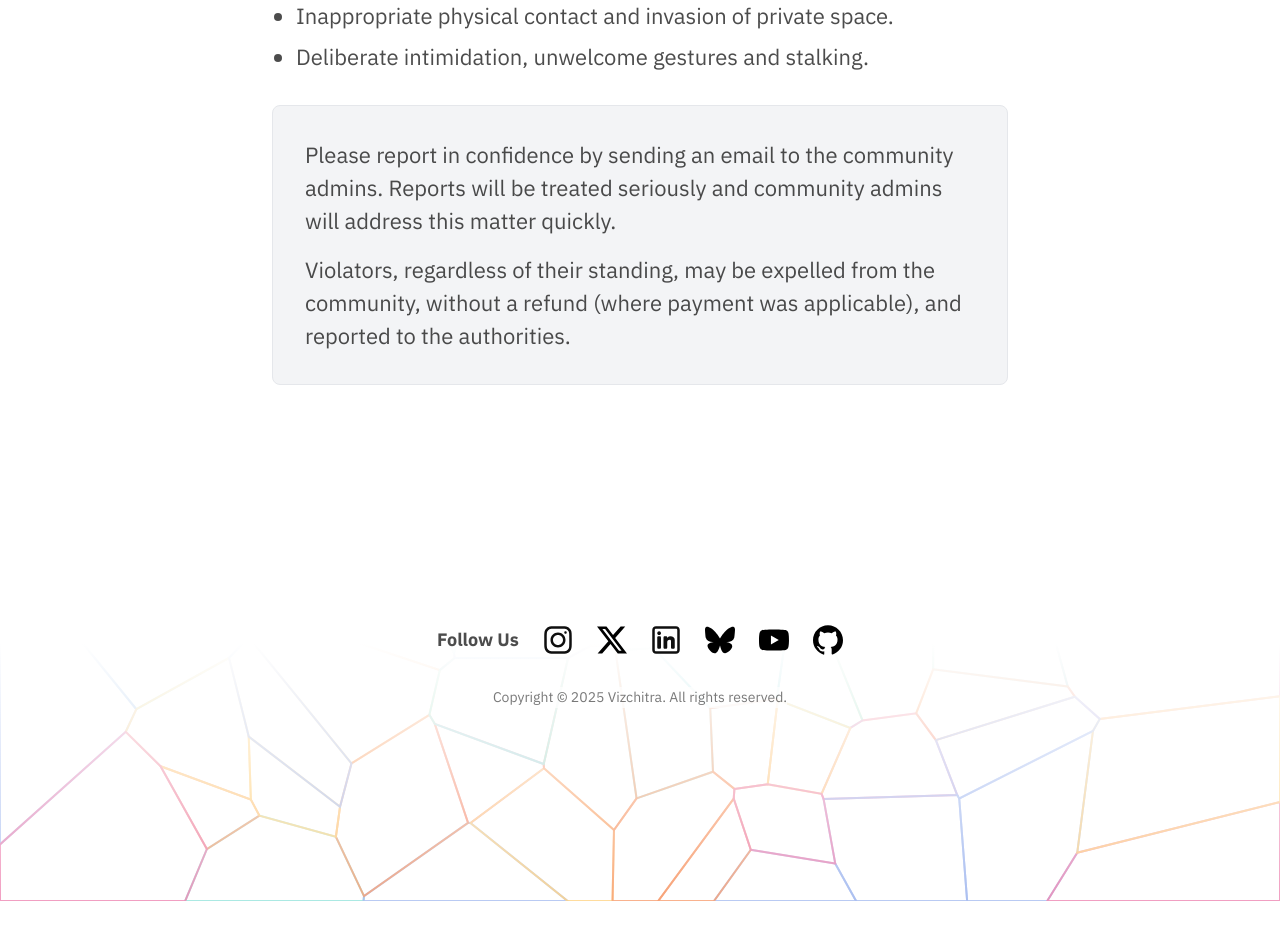
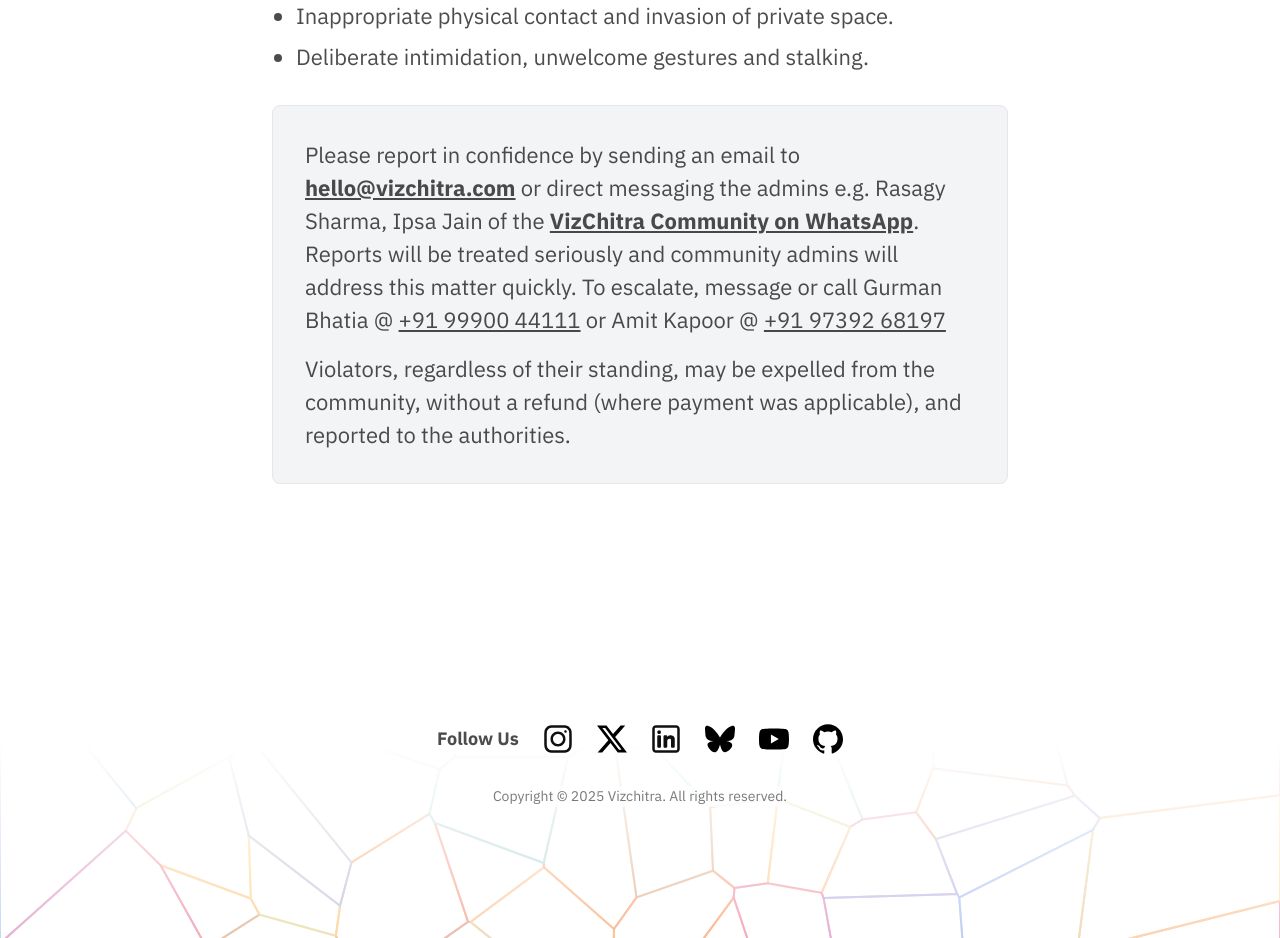
Before and after one commit to vizchitra/vizchitra.github.io, a SvelteKit app: page /code-of-conduct in a window 1280 px wide. Shown: the part 1260-2198 px from the top of the page. Before the commit the page ends 2161 px from the top, so only its background shows below. Built offline with nearby package versions, Linux system fonts and the light colour scheme.

Commit message:
Fix for #94 Code of Conduct (#97)
* Fix for #94 Code of Conduct

* Added update pnmp-lock.yml

* Fix for build failing, Removed Tina Dependencies

```diff
--- a/package.json
+++ b/package.json
@@ -20,7 +20,6 @@
 		"@sveltejs/kit": "^2.16.0",
 		"@sveltejs/vite-plugin-svelte": "^5.0.0",
 		"@tailwindcss/vite": "^4.0.0",
-		"@tinacms/cli": "^1.8.4",
 		"@types/node": "^22.13.1",
 		"d3": "^7.9.0",
 		"mdsvex": "^0.12.3",
@@ -44,7 +43,6 @@
 	"dependencies": {
 		"geojson": "^0.5.0",
 		"maplibre-gl": "^5.5.0",
-		"svelte-maplibre-gl": "^0.1.8",
-		"tinacms": "^2.6.4"
+		"svelte-maplibre-gl": "^0.1.8"
 	}
 }
--- a/src/routes/code-of-conduct/+page.svelte
+++ b/src/routes/code-of-conduct/+page.svelte
@@ -54,8 +54,18 @@
 
 		<div class="content-notice">
 			<p class="content-text mb-4">
-				Please report in confidence by sending an email to the community admins. Reports will be
-				treated seriously and community admins will address this matter quickly.
+				Please report in confidence by sending an email to <a
+					href="mailto:hello@vizchitra.com?subject=Code%20of%20Conduct%20Report"
+				>
+					<strong>hello@vizchitra.com</strong></a
+				>
+				or direct messaging the admins e.g. Rasagy Sharma, Ipsa Jain of the
+				<a href="https://chat.whatsapp.com/CcptoGEeCqJEkiETwAzpbq">
+					<strong> VizChitra Community on WhatsApp</strong></a
+				>. Reports will be treated seriously and community admins will address this matter quickly.
+				To escalate, message or call Gurman Bhatia @
+				<a href="tel:+919990044111">+91 99900 44111</a> or Amit Kapoor @
+				<a href="tel:+919739268197">+91 97392 68197</a>
 			</p>
 
 			<p class="content-text font-semibold">
@@ -65,3 +75,9 @@
 		</div>
 	</div>
 </div>
+
+<style>
+	a {
+		text-decoration: underline;
+	}
+</style>
```
Also changed, not shown: 1 other file (tests, documents, lock files or other folders).
